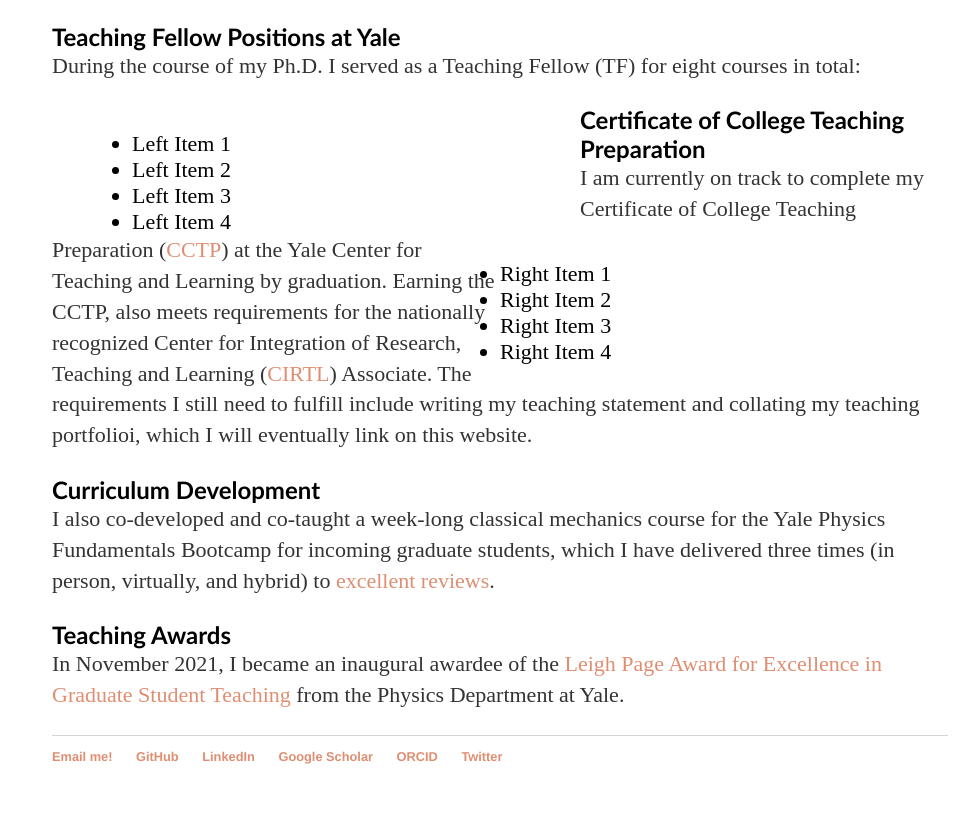
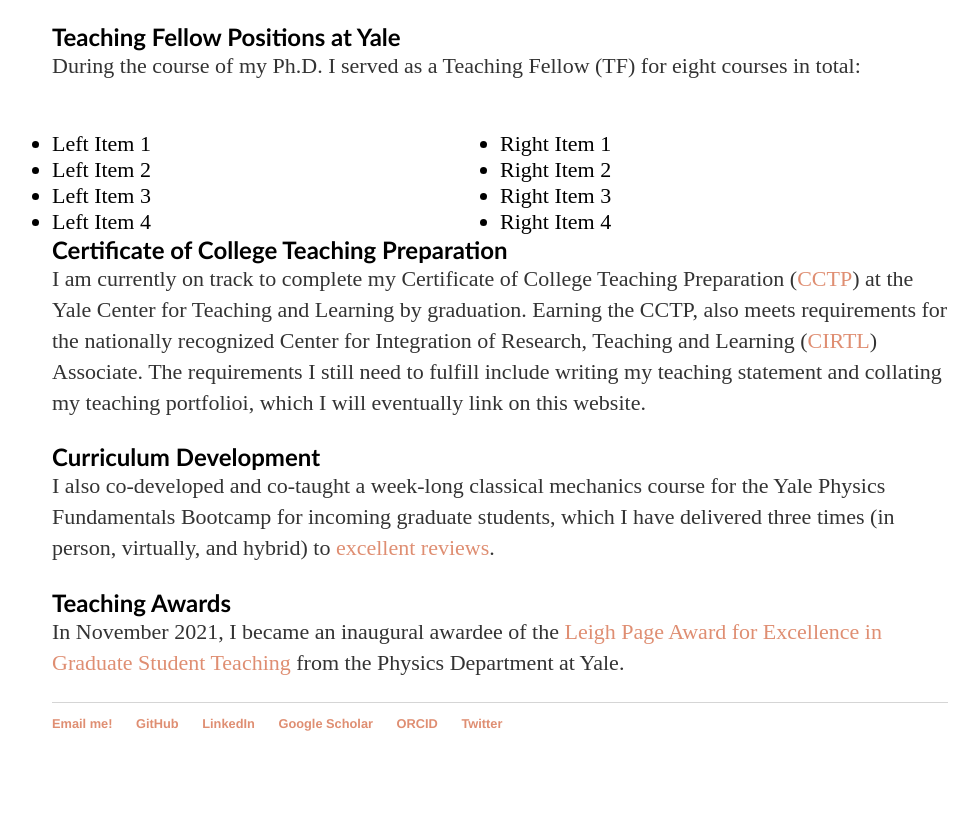
Before and after one commit to lunazagor/lunazagor.github.io, a Jekyll site: the page built from teaching/index.html, in a window 1280 px wide. Shown: the part 533-1357 px from the top of the page, without its empty margins (140-1119 px from the left). Built offline with Jekyll 4.4.1, drawn with Linux system fonts in a browser that asks for light colours; after the commit the page ends 1324 px from its top, so only the background shows below that.

Commit message:
Update index.html

```diff
--- a/teaching/index.html
+++ b/teaching/index.html
@@ -29,8 +29,8 @@
 <h2 style="text-align:left;font-family:optima;margin-bottom:0.0em"> Teaching Fellow Positions at Yale </h2>
 
 <p style="text-align:left;font-size:22px; display: inline"> During the course of my Ph.D. I served as a Teaching Fellow (TF) for eight courses in total: <p>
- <div style="float: left; width: 50%; margin-left: 80px;">
-<ul style="text-align:left;font-size:22px; display: inline">
+ <div style="float: left; width: 50%">
+<ul style="text-align: left; font-size: 22px; display: inline;  margin-left: 80px;">
 <li>Left Item 1</li>
 <li>Left Item 2</li>
 <li>Left Item 3</li>
```
